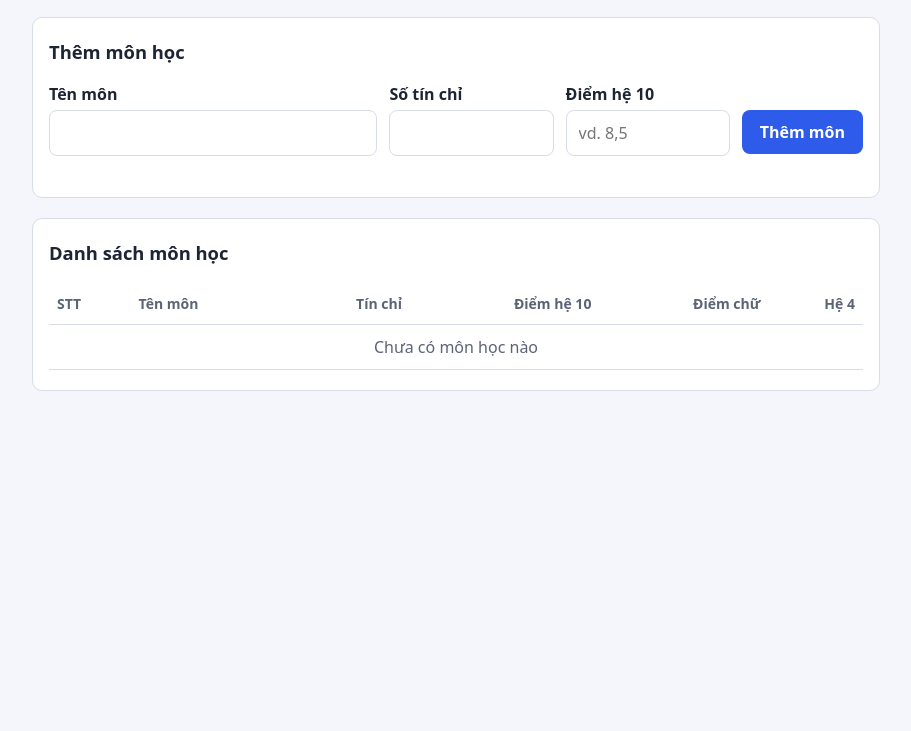
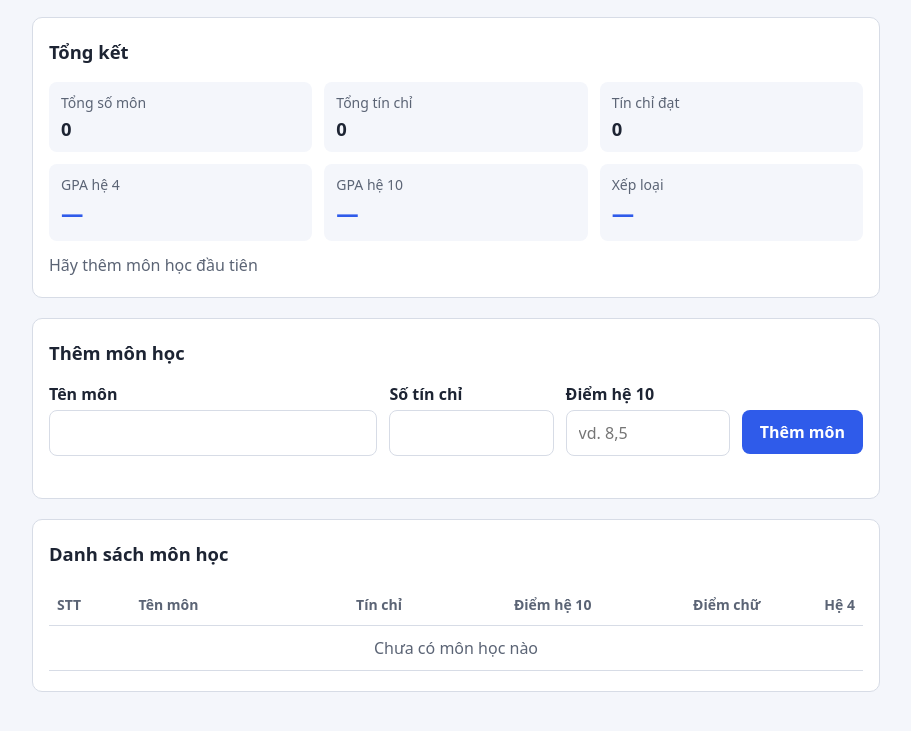
Before and after one commit to taitapcode883/study-AI, a website built with Vite: page index.html in a window 1280 px wide. Shown: the part 97-828 px from the top of the page, without its empty margins (184-1095 px from the left). Before the commit the page ends 800 px from the top, so only its background shows below. Built offline with nearby package versions, Linux system fonts and the light colour scheme.

Commit message:
Implement F3 (GPA and classification) with Vitest tests
Add summarize, classify and roundTo2Decimals in src/logic/gpa.js and a
summary card showing course count, credits, passed credits, GPA (4 and
10 point) and classification, with the empty-list hint.

Co-Authored-By: Claude Opus 5.5 <noreply@anthropic.com>

```diff
--- a/index.html
+++ b/index.html
@@ -11,6 +11,19 @@
         <h1>GPA Tracker</h1>
         <p class="subtitle">Tính điểm trung bình tích lũy hệ 4 và hệ 10</p>
       </header>
+
+      <section class="card" aria-labelledby="summary-title">
+        <h2 id="summary-title">Tổng kết</h2>
+        <dl class="summary">
+          <div class="stat"><dt>Tổng số môn</dt><dd id="sum-courses">—</dd></div>
+          <div class="stat"><dt>Tổng tín chỉ</dt><dd id="sum-credits">—</dd></div>
+          <div class="stat"><dt>Tín chỉ đạt</dt><dd id="sum-passed">—</dd></div>
+          <div class="stat stat-main"><dt>GPA hệ 4</dt><dd id="sum-gpa4">—</dd></div>
+          <div class="stat stat-main"><dt>GPA hệ 10</dt><dd id="sum-gpa10">—</dd></div>
+          <div class="stat stat-main"><dt>Xếp loại</dt><dd id="sum-class">—</dd></div>
+        </dl>
+        <p class="hint" id="empty-hint">Hãy thêm môn học đầu tiên</p>
+      </section>
 
       <section class="card" aria-labelledby="form-title">
         <h2 id="form-title">Thêm môn học</h2>
--- /dev/null
+++ b/src/logic/gpa.js
@@ -0,0 +1,66 @@
+// Tính GPA và xếp loại (F3). Hàm thuần, không đụng tới DOM.
+import { convertGrade } from './grading.js';
+
+export const PASS_GRADE = 4.0;
+
+/** Ngưỡng xếp loại theo GPA hệ 4 (đã làm tròn), xếp từ cao xuống thấp. */
+export const CLASSIFICATIONS = [
+  { min: 3.6, label: 'Xuất sắc' },
+  { min: 3.2, label: 'Giỏi' },
+  { min: 2.5, label: 'Khá' },
+  { min: 2.0, label: 'Trung bình' },
+  { min: 0, label: 'Yếu' },
+];
+
+/** Làm tròn 2 chữ số thập phân, dùng ký pháp mũ để tránh sai số dấu phẩy động. */
+export function roundTo2Decimals(value) {
+  return Number(`${Math.round(Number(`${value}e2`))}e-2`);
+}
+
+/** Xếp loại học lực theo GPA hệ 4. */
+export function classify(gpa4) {
+  const entry = CLASSIFICATIONS.find((item) => gpa4 >= item.min) ?? CLASSIFICATIONS.at(-1);
+  return entry.label;
+}
+
+/**
+ * Tổng kết danh sách môn học.
+ * Danh sách rỗng: GPA và xếp loại là null (giao diện hiển thị "—").
+ * @param {{ credits: number, grade: number }[]} courses
+ * @returns {{ courseCount: number, totalCredits: number, passedCredits: number,
+ *            gpa4: number | null, gpa10: number | null, classification: string | null }}
+ */
+export function summarize(courses) {
+  let totalCredits = 0;
+  let passedCredits = 0;
+  let weighted4 = 0;
+  let weighted10 = 0;
+
+  for (const course of courses) {
+    totalCredits += course.credits;
+    if (course.grade >= PASS_GRADE) passedCredits += course.credits;
+    weighted4 += convertGrade(course.grade).point4 * course.credits;
+    weighted10 += course.grade * course.credits;
+  }
+
+  if (totalCredits === 0) {
+    return {
+      courseCount: courses.length,
+      totalCredits: 0,
+      passedCredits: 0,
+      gpa4: null,
+      gpa10: null,
+      classification: null,
+    };
+  }
+
+  const gpa4 = roundTo2Decimals(weighted4 / totalCredits);
+  return {
+    courseCount: courses.length,
+    totalCredits,
+    passedCredits,
+    gpa4,
+    gpa10: roundTo2Decimals(weighted10 / totalCredits),
+    classification: classify(gpa4),
+  };
+}
--- a/src/main.js
+++ b/src/main.js
@@ -2,6 +2,7 @@ import './style.css';
 import { validateCourseInput } from './logic/validation.js';
 import { addCourse, createCourse } from './logic/courses.js';
 import { convertGrade } from './logic/grading.js';
+import { summarize } from './logic/gpa.js';
 
 const FIELDS = ['name', 'credits', 'grade'];
 
@@ -17,6 +18,15 @@ const errorEls = {
   credits: document.querySelector('#error-credits'),
   grade: document.querySelector('#error-grade'),
 };
+const summaryEls = {
+  courseCount: document.querySelector('#sum-courses'),
+  totalCredits: document.querySelector('#sum-credits'),
+  passedCredits: document.querySelector('#sum-passed'),
+  gpa4: document.querySelector('#sum-gpa4'),
+  gpa10: document.querySelector('#sum-gpa10'),
+  classification: document.querySelector('#sum-class'),
+};
+const emptyHint = document.querySelector('#empty-hint');
 
 let courses = [];
 
@@ -59,6 +69,24 @@ function renderTable() {
   });
 }
 
+function renderSummary() {
+  const summary = summarize(courses);
+  const empty = courses.length === 0;
+
+  summaryEls.courseCount.textContent = String(summary.courseCount);
+  summaryEls.totalCredits.textContent = String(summary.totalCredits);
+  summaryEls.passedCredits.textContent = String(summary.passedCredits);
+  summaryEls.gpa4.textContent = empty ? '—' : summary.gpa4.toFixed(2);
+  summaryEls.gpa10.textContent = empty ? '—' : summary.gpa10.toFixed(2);
+  summaryEls.classification.textContent = summary.classification ?? '—';
+  emptyHint.hidden = !empty;
+}
+
+function render() {
+  renderTable();
+  renderSummary();
+}
+
 form.addEventListener('submit', (event) => {
   event.preventDefault();
 
@@ -76,9 +104,9 @@ form.addEventListener('submit', (event) => {
   }
 
   courses = addCourse(courses, createCourse(result.value));
-  renderTable();
+  render();
   form.reset();
   inputs.name.focus();
 });
 
-renderTable();
+render();
--- a/src/style.css
+++ b/src/style.css
@@ -154,3 +154,48 @@ td.empty {
   text-align: center;
   color: var(--muted);
 }
+
+/* Tổng kết: 2 cột trên điện thoại, 3 cột trên màn rộng */
+.summary {
+  display: grid;
+  grid-template-columns: repeat(2, minmax(0, 1fr));
+  gap: 12px;
+  margin: 0;
+}
+
+@media (min-width: 640px) {
+  .summary {
+    grid-template-columns: repeat(3, minmax(0, 1fr));
+  }
+}
+
+.stat {
+  padding: 10px 12px;
+  background: var(--bg);
+  border-radius: 8px;
+}
+
+.stat dt {
+  font-size: 0.875rem;
+  color: var(--muted);
+}
+
+.stat dd {
+  margin: 2px 0 0;
+  font-size: 1.15rem;
+  font-weight: 600;
+}
+
+.stat-main dd {
+  font-size: 1.4rem;
+  color: var(--primary);
+}
+
+.hint {
+  margin: 12px 0 0;
+  color: var(--muted);
+}
+
+.hint[hidden] {
+  display: none;
+}
```
Also changed, not shown: PRD.md (+1 -1 lines), plan.md (+1 -1 lines), src/logic/gpa.test.js (added, +98 -0 lines), status.md (+3 -2 lines).
